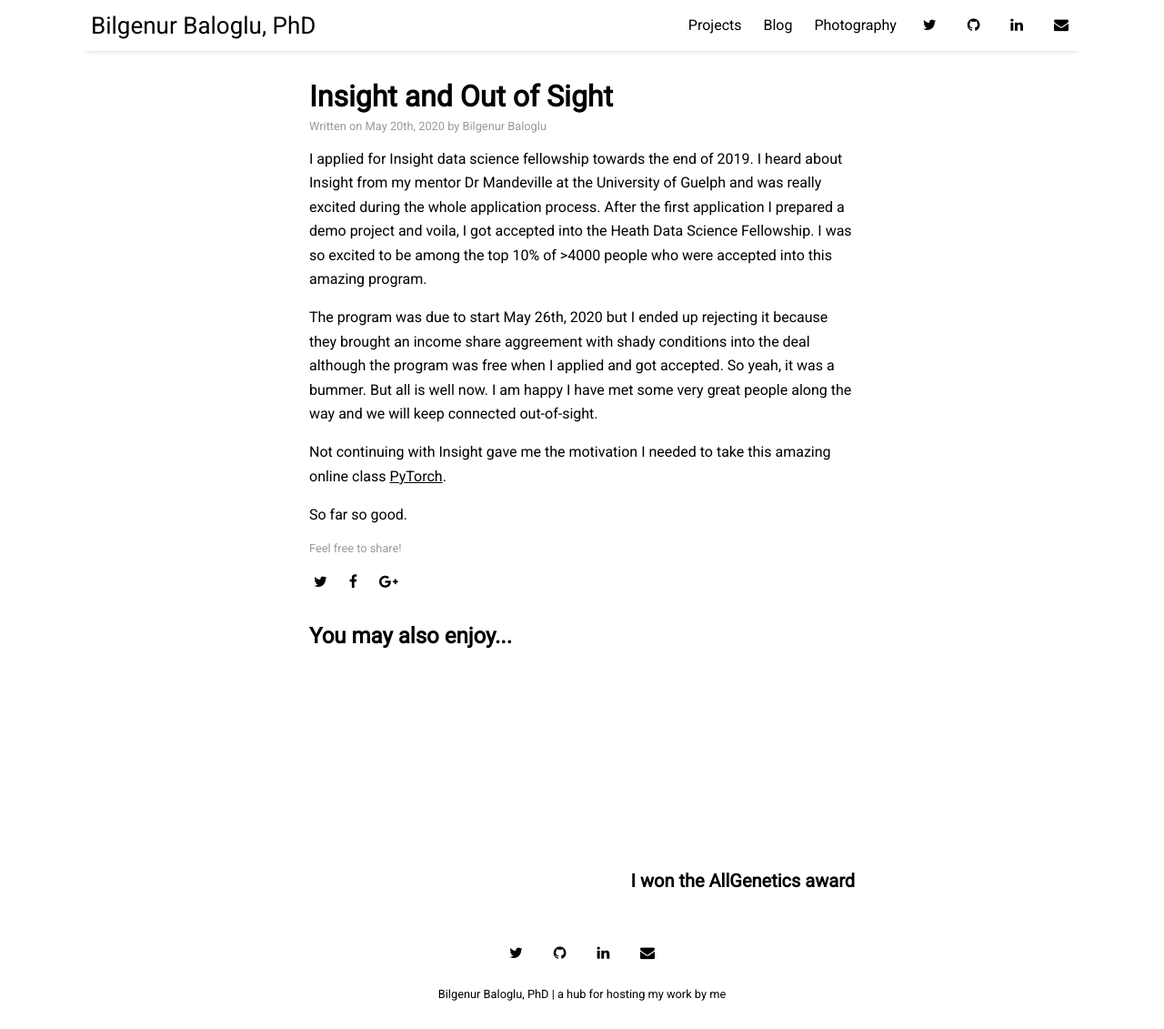
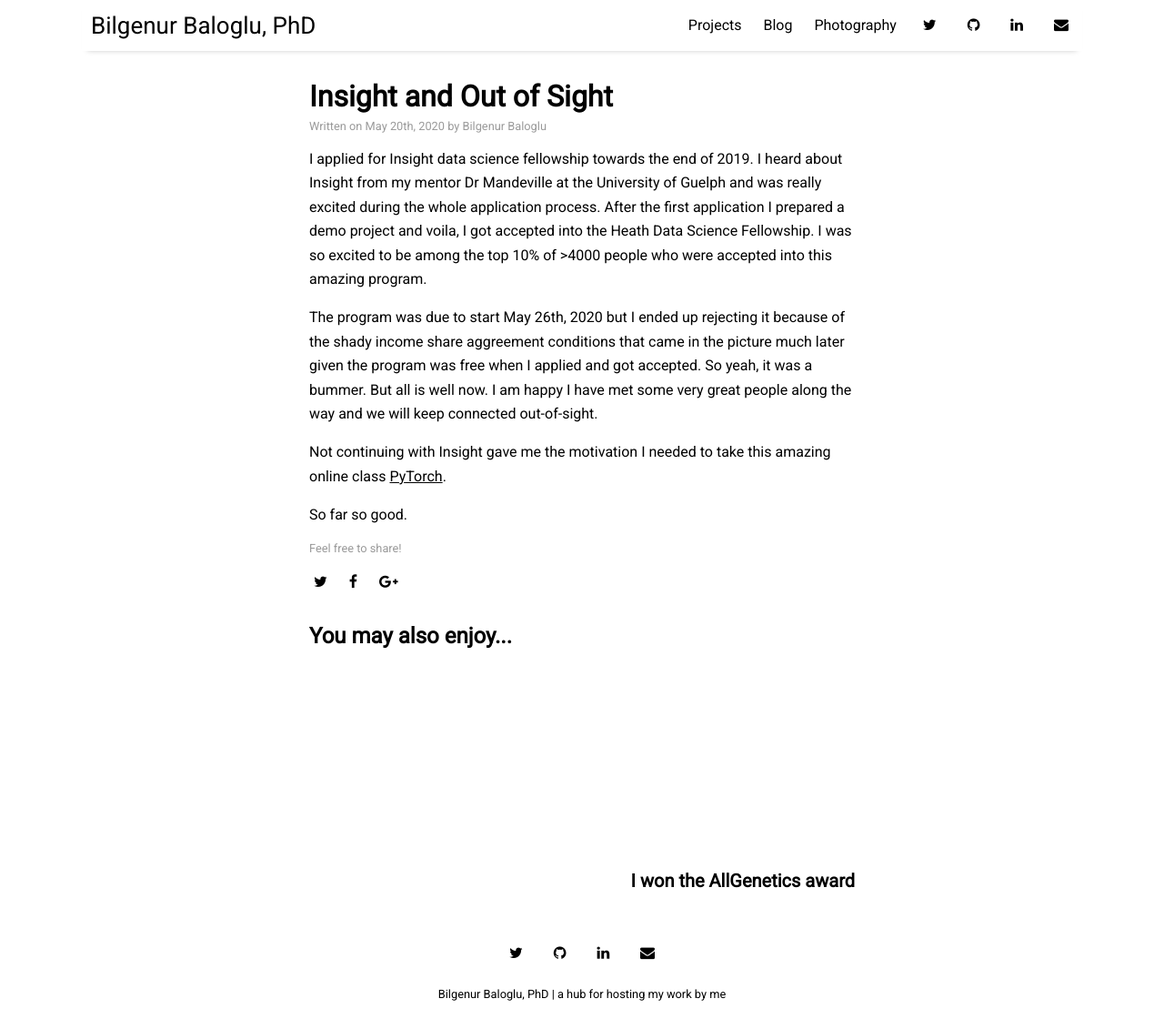
Before and after one commit to BBaloglu/bbaloglu.github.io, a Jekyll site: the page built from _posts/2020-05-20-Insight-fellowship.md, in a window 1280 px wide and 1131 px high. Shown: the whole window at 91% size. Built offline with Jekyll 4.4.1, drawn with Linux system fonts in a browser that asks for light colours; nearby versions of some CDN libraries.

Commit message:
Update 2020-05-20-Insight-fellowship.md

```diff
--- a/_posts/2020-05-20-Insight-fellowship.md
+++ b/_posts/2020-05-20-Insight-fellowship.md
@@ -10,7 +10,7 @@ I applied for Insight data science fellowship towards the end of 2019. I heard a
 at the University of Guelph and was really excited during the whole application process. After the first application I prepared a demo project
 and voila, I got accepted into the Heath Data Science Fellowship. I was so excited to be among the top 10% of >4000 people who were accepted into this amazing program.
 
-The program was due to start May 26th, 2020 but I ended up rejecting it because they brought an income share aggreement with shady conditions into the deal although the
+The program was due to start May 26th, 2020 but I ended up rejecting it because of the shady income share aggreement conditions that came in the picture much later given the
 program was free when I applied and got accepted. So yeah, it was a bummer. But all is well now. I am happy I have met some very great people along the way and we will keep
 connected out-of-sight.
 
```
